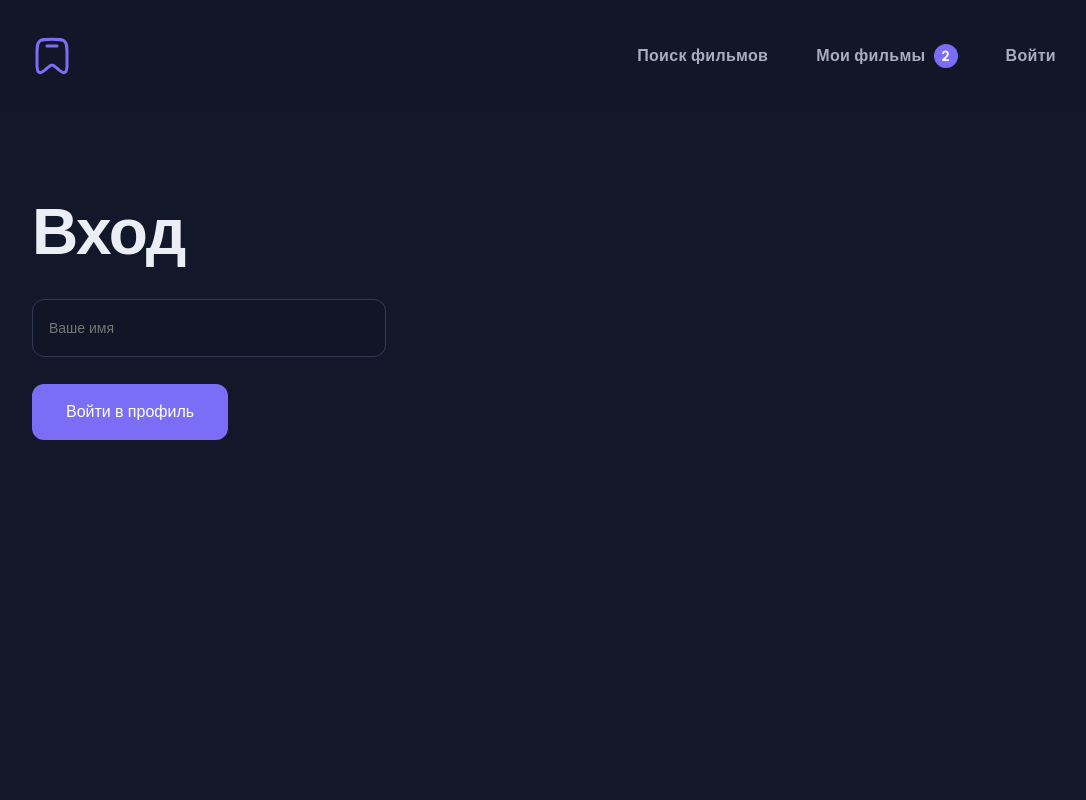
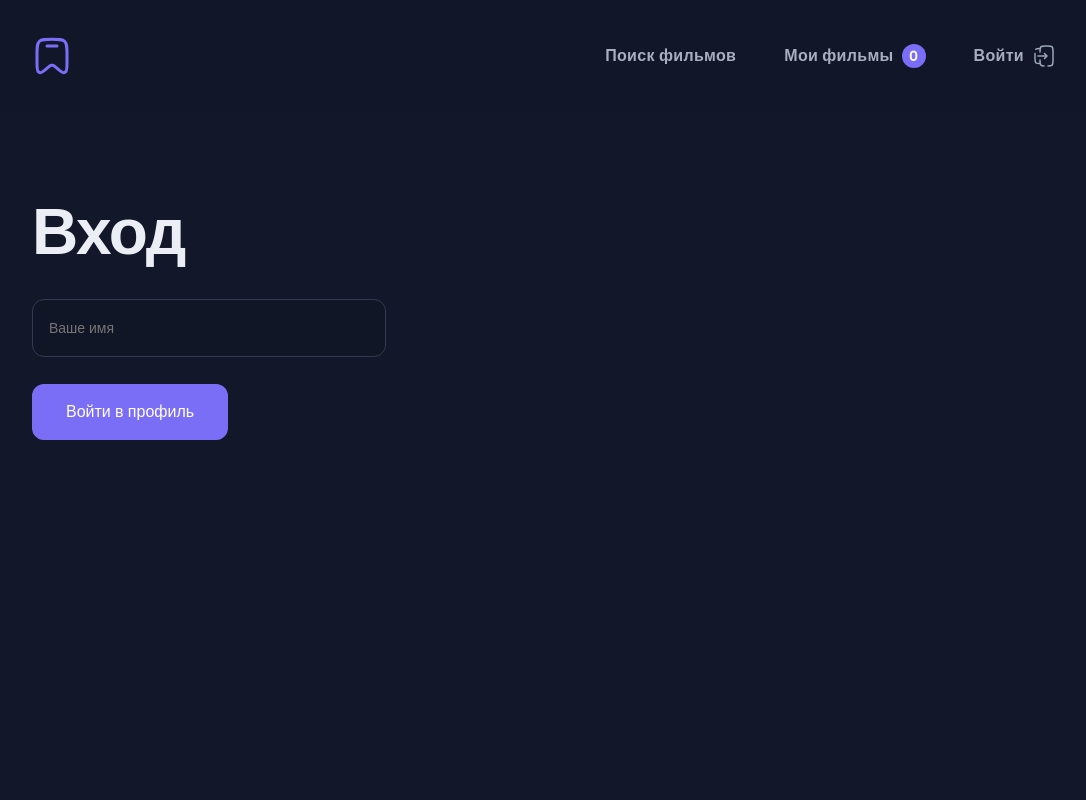
Before and after one commit to fakefedya/practice-react, a React (Vite) app: page / in a window 1280 px wide. Shown: the top 800 px of the page, without its empty margins (88-1174 px from the left). Built offline with nearby package versions, Linux system fonts and the light colour scheme.

Commit message:
8.10 - добавлен глобальный контекст

```diff
--- a/src/App.jsx
+++ b/src/App.jsx
@@ -1,4 +1,5 @@
 import { useAuth } from './hooks/use-auth.hook'
+import { UserProvider } from './context/user-context'
 
 import './App.css'
 import styles from '../src/components/Button/Button.module.css'
@@ -65,11 +66,20 @@ function App() {
 		},
 	]
 
-	const { userName, handleLogin, handleLogout } = useAuth()
+	const { userName, handleLogin, handleLogout, users } = useAuth()
+	const activeUser = users.find((user) => user.isLogined)
 
 	return (
+		<UserProvider
+			value={{
+				userName,
+				handleLogin,
+				handleLogout,
+				activeUser,
+			}}
+		>
 			<div className='app'>
-			<Header userName={userName} onLogout={handleLogout} />
+				<Header />
 				<Main>
 					<Section>
 						<AuthForm onSubmit={handleLogin} />
@@ -97,6 +107,7 @@ function App() {
 					</Section>
 				</Main>
 			</div>
+		</UserProvider>
 	)
 }
 
--- a/src/Layout/Header/Header.jsx
+++ b/src/Layout/Header/Header.jsx
@@ -2,12 +2,12 @@ import Logo from '../../components/Logo/Logo'
 import Navbar from '../../components/Navbar/Navbar'
 import './Header.css'
 
-function Header({ userName, onLogout }) {
+function Header() {
 	return (
 		<header className='header'>
 			<div className='header__container'>
 				<Logo />
-				<Navbar userName={userName} onLogout={onLogout} movieCount={2} />
+				<Navbar />
 			</div>
 		</header>
 	)
--- a/src/components/AuthForm/AuthForm.jsx
+++ b/src/components/AuthForm/AuthForm.jsx
@@ -3,11 +3,13 @@ import Button from '../Button/Button'
 import Input from '../Input/Input'
 import styles from './AuthForm.module.css'
 import { INITIAL_STATE, formReducer } from './AuthForm.state'
+import { useUser } from '../../hooks/use-user.hook'
 
-function AuthForm({ onSubmit }) {
+function AuthForm() {
 	const [formState, dispatchForm] = useReducer(formReducer, INITIAL_STATE)
 	const { isValid, values, isFormReadyToSubmit } = formState
 	const nameRef = useRef()
+	const { handleLogin } = useUser()
 
 	const focusError = (isValid) => {
 		switch (true) {
@@ -33,12 +35,12 @@ function AuthForm({ onSubmit }) {
 
 	useEffect(() => {
 		if (isFormReadyToSubmit) {
-			if (onSubmit) {
-				onSubmit(values.name)
+			if (handleLogin) {
+				handleLogin(values.name)
 			}
 			dispatchForm({ type: 'CLEAR' })
 		}
-	}, [isFormReadyToSubmit])
+	}, [isFormReadyToSubmit, handleLogin])
 
 	const onChange = (e) => {
 		dispatchForm({
--- a/src/components/Navbar/Navbar.jsx
+++ b/src/components/Navbar/Navbar.jsx
@@ -1,61 +1,77 @@
 import Button from '../Button/Button'
 import styles from './Navbar.module.css'
 import cn from 'classnames'
+import { useUser } from '../../hooks/use-user.hook'
 
-function Navbar({ userName, movieCount, onLogout }) {
+function Navbar() {
+	const { userName, handleLogout, activeUser } = useUser()
+
 	const NAVIGATION_LINKS = [
-		{
-			id: 1,
-			text: 'Поиск фильмов',
-			href: '/search',
-		},
-		{
-			id: 2,
-			text: 'Мои фильмы',
-			href: '/films',
-		},
-		...(userName
-			? [
-					{
-						id: 3,
-						text: userName,
-						href: '/',
-					},
-			  ]
-			: []),
-		{
-			id: 4,
-			text: userName ? 'Выход' : 'Войти',
-		},
+		{ id: 1, text: 'Поиск фильмов', href: '/search' },
+		{ id: 2, text: 'Мои фильмы', href: '/films' },
+		...(userName ? [{ id: 3, text: userName, href: '/' }] : []),
+		{ id: 4, text: userName ? 'Выход' : 'Войти' },
 	]
 
-	const navItem = NAVIGATION_LINKS.map((link) => (
-		<li className={cn(styles['nav-item'])} key={link.id}>
-			{link.id === 4 ? (
+	const navItem = NAVIGATION_LINKS.map((link) => {
+		let linkContent
+
+		switch (link.id) {
+			case 2: {
+				linkContent = (
+					<li className={styles['nav-item']} key={link.id}>
+						<a href={link.href} className={styles['item-link']}>
+							{link.text}
+							<span className={styles['link-badge']}>
+								{activeUser?.favoriteMovies?.length || 0}
+							</span>
+						</a>
+					</li>
+				)
+				break
+			}
+			case 3: {
+				userName
+					? (linkContent = (
+							<li className={styles['nav-item']} key={link.id}>
+								<a href={link.href} className={styles['item-link']}>
+									{userName}
+									<img src='/public/icons/user.svg' alt='Иконка пользователя' />
+								</a>
+							</li>
+					  ))
+					: ''
+				break
+			}
+			case 4: {
+				linkContent = (
+					<li className={styles['nav-item']} key={link.id}>
 						<Button
 							text={link.text}
 							image={
-						userName && (
+								!userName && (
 									<img src='/public/icons/login.svg' alt='Иконка профиля' />
 								)
 							}
 							className={cn(styles['item-link'], styles['logout-button'])}
-					onClick={() => (userName && onLogout ? onLogout() : null)}
+							onClick={() => (userName && handleLogout ? handleLogout() : null)}
 						/>
-			) : (
-				<a className={cn(styles['item-link'])} href={link.href}>
-					{link.id === 2 ? (
-						<>
+					</li>
+				)
+				break
+			}
+			default:
+				linkContent = (
+					<li className={styles['nav-item']} key={link.id}>
+						<a href={link.href} className={styles['item-link']}>
 							{link.text}
-							<span className={cn(styles['link-badge'])}>{movieCount}</span>
-						</>
-					) : (
-						link.text
-					)}
 						</a>
-			)}
 					</li>
-	))
+				)
+		}
+
+		return linkContent
+	})
 
 	return (
 		<nav>
--- /dev/null
+++ b/src/context/user-context.jsx
@@ -0,0 +1,9 @@
+// src/context/UserContext.js
+import { createContext } from 'react'
+
+// eslint-disable-next-line react-refresh/only-export-components
+export const UserContext = createContext()
+
+export const UserProvider = ({ children, value }) => {
+	return <UserContext.Provider value={value}>{children}</UserContext.Provider>
+}
--- a/src/hooks/use-auth.hook.js
+++ b/src/hooks/use-auth.hook.js
@@ -25,11 +25,20 @@ function authReducer(state, action) {
 			const trimmedName = action.name.trim()
 			if (!trimmedName) return state
 			const existingUser = state.users.find((user) => user.name === trimmedName)
+			const userId = Date.now().toString()
 			const updatedUsers = existingUser
 				? state.users.map((user) =>
 						user.name === trimmedName ? { ...user, isLogined: true } : user
 				  )
-				: [...state.users, { name: trimmedName, isLogined: true }]
+				: [
+						...state.users,
+						{
+							id: userId,
+							name: trimmedName,
+							isLogined: true,
+							favoriteMovies: [],
+						},
+				  ]
 			localStorage.setItem(LOCALSTORAGE_KEY, JSON.stringify(updatedUsers))
 			return {
 				users: updatedUsers,
@@ -46,6 +55,10 @@ function authReducer(state, action) {
 				users: updatedUsers,
 				userName: '',
 			}
+		}
+		case 'ADD_FAVORITE_MOVIE': {
+			// Добавляем фильмы в избранное
+			break
 		}
 		default:
 			return state
--- /dev/null
+++ b/src/hooks/use-user.hook.js
@@ -0,0 +1,11 @@
+import { useContext } from 'react'
+import { UserContext } from '../context/user-context'
+
+export const useUser = () => {
+	const context = useContext(UserContext)
+
+	if (!context) {
+		throw new Error('Ошибка, хук должен использоваться с UserProvider')
+	}
+	return context
+}
```
Also changed, not shown: public/icons/user.svg (added). Lines whose indentation alone changed are shown as unchanged.
